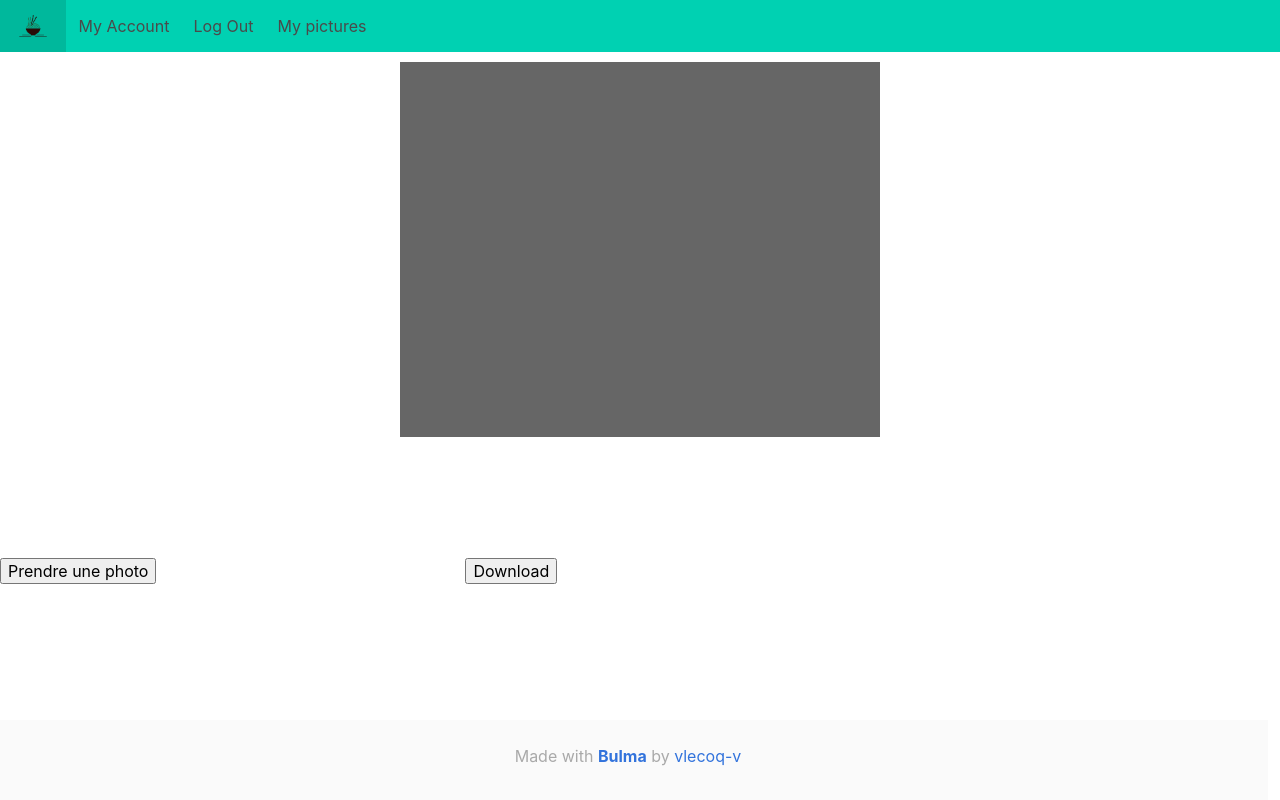
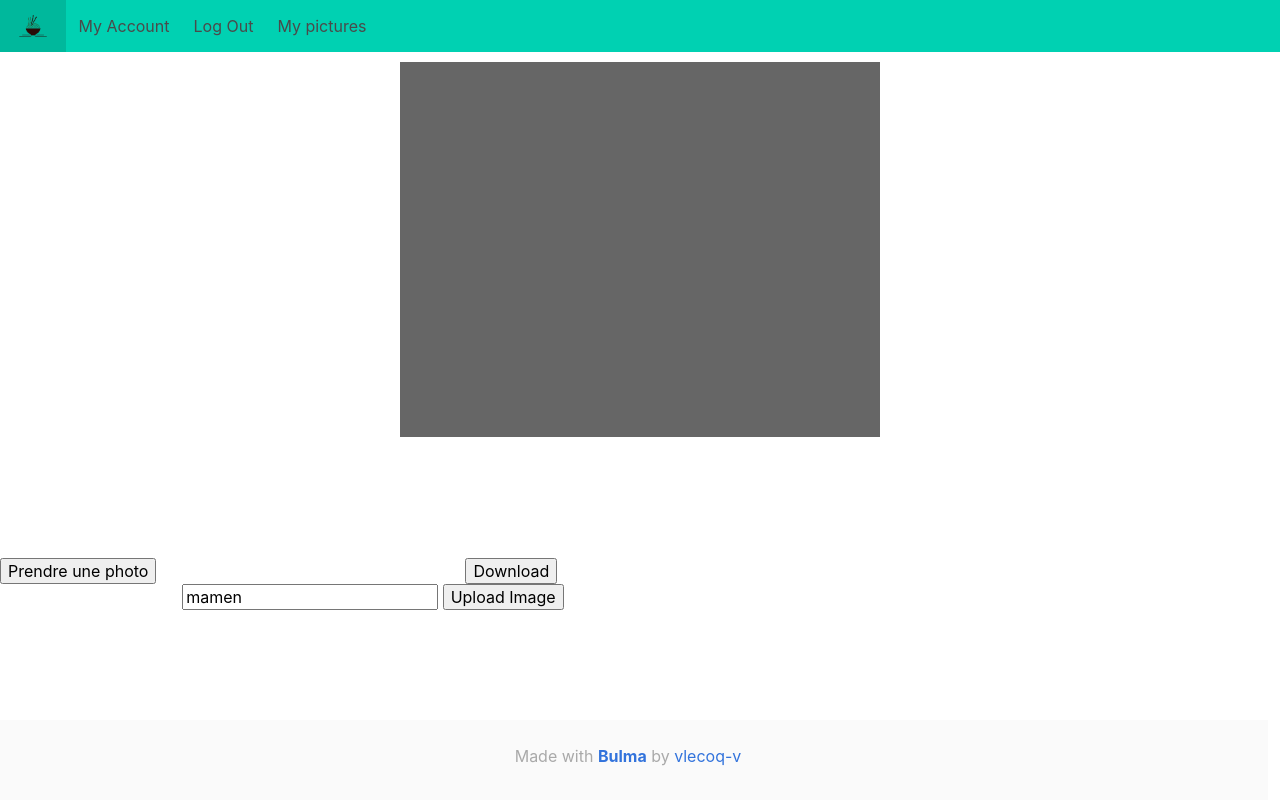
Before and after one commit to vlecoq-v/Camagru, a PHP site: page / in a window 1280 px wide. Run offline with PHP 8.4, Linux system fonts and the light colour scheme; a user stored in the database is signed in; a map, chart or similar area stays blank.

Commit message:
working on that upload function

```diff
--- a/controller/controller.php
+++ b/controller/controller.php
@@ -16,3 +16,7 @@
 function download() {
 	require('download.php');
 }
+
+function upload() {
+	require('upload.php');
+}
--- a/index.php
+++ b/index.php
@@ -22,6 +22,10 @@
 	else if ($_GET['action'] == 'download') {
 		download();
 	}
+	else if ($_GET['action'] == 'upload') {
+		echo "mamen";
+		upload();
+	}
 	else
 		display_warning("An Error has occured");
 }
--- a/public/js/webcam.js
+++ b/public/js/webcam.js
@@ -27,22 +27,12 @@
 }, false);
 
 download.addEventListener('click', function(ev){
-  // window.alert("ok");
-  var img    = canvas.toDataURL("image/png");
-  var a = $("<a>")
-    .attr("href", img)
-    .attr("download", "img.png")
-    .appendTo("body");
+  uploadImage();
+ev.preventDefault();
+}, false);
 
-a[0].click();
-
-a.remove();
-  // window.alert(img);
-  // window.open(img);
-  // img.download();
-
-  // document.write('<img src="'+img+'"/>');
-  // download();
+submit.addEventListener('click', function(ev){
+  changeImage();
 ev.preventDefault();
 }, false);
 
@@ -65,12 +55,72 @@
   // photo.setAttribute('src', canvas);
 };
 
-function download() {
-  // window.alert("ok");
-  var canvas = getElementById("canvas");
+function download_pic() {
+  var canvas = document.getElementById("canvas");
   var img    = canvas.toDataURL("image/png");
+  var main_div = document.getElementById("columns");
 
-  window.alert(img);
-  window.open(img);
-  document.write('<img src="'+img+'"/>');
+  console.log(canvas);
+  canvas = canvas.Value;
+  console.log(canvas);
+  console.log(img);
+
+//   canvas.src = "img";
+//   // window.alert("ok");
+//   console.log("in !");
+//   // window.alert(img);
+//   // window.open(img);
+//   // window.open(canvas);
+//   // document.write('<img src="'+img+'"/>');
+//     // var btn = document.createElement("a");
+//     // btn.setAttribute("href", img);
+//     // btn.setAttribute("download", "test.png");
+//     // main_div.appendChild(btn);
+//     // img.fetch('/public/img', {method: "POST", body: img});
+
+//     var request = new XMLHttpRequest();
+//   request.open("POST", "http://foo.com/submitform.php");
+//   request.send(formData);
+//     // var a = $("<a>")
+//     // .attr("href", img)
+//     // .attr("download", "img.png")
+//     // .appendTo("body");
+
+// btn.click();
+
+// a.remove();
 }
+
+function uploadImage() {
+  var canvas = document.getElementById("canvas");
+  var img = canvas.toDataURL("image/png");
+  var form = document.getElementById('uploadForm');
+  var formData = new FormData(form);
+  var xhr = new XMLHttpRequest();
+
+  console.log("sent");
+  console.log(img);
+  // window.alert("sent");
+  // formData.append('upload', img.src);
+  xhr.open('POST', 'upload.php', true);
+  xhr.setRequestHeader('Content-Type', 'application/upload');
+  xhr.send(img);
+  console.log(xhr.responseText);
+
+  // var canvasData = testCanvas.toDataURL("image/png");
+  // var ajax = new XMLHttpRequest();
+  // ajax.open("POST",'testSave.php',false);
+  // ajax.setRequestHeader('Content-Type', 'application/upload');
+  // ajax.send(canvasData );
+
+  // xhr.open('POST', img, true);
+  // xhr.addEventListener('load', function ()
+}
+
+function changeImage() {
+  var canvas = document.getElementById("canvas");
+  var img = canvas.toDataURL("image/png");
+
+  var upload = document.getElementById('upload');
+  upload.value = img;
+}
--- /dev/null
+++ b/upload.php
@@ -0,0 +1,4 @@
+<?php
+move_uploaded_file($_POST['upload'], "public/img/test.png");
+echo $_POST['upload'];
+echo "mamen";
--- a/view/Homepage.php
+++ b/view/Homepage.php
@@ -1,5 +1,5 @@
   <!-- columns ------------------------------------------------------------------------------------->
-  <div class="columns">
+	<div class="columns" id ="columns">
 		<div class="column">
 			<div id="container">
 				<video autoplay="true" id="videoElement"></video>
@@ -9,6 +9,12 @@
 			<!-- <img src="http://placekitten.com/g/320/261" id="photo" alt="photo"> -->
 			<button id="download">Download</button>
 			<script src="public/js/webcam.js"></script>
+			<form action="upload.php" method="post" enctype="multipart/form-data" id="uploadForm">
+				Select image to upload:
+				<input type="text" value="mamen" name="upload">
+				<!-- <input type="file" name="fileToUpload" id="fileToUpload"> -->
+				<input type="submit" value="Upload Image" name="submit" id="submit">
+			</form>
 			<!-- <form action="index.php?action=download" method="post">Download</form> -->
 			<!-- <button type="submit" onclick="window.open('canvas')">Download</button> -->
   </div>
--- a/view/header.php
+++ b/view/header.php
@@ -14,7 +14,7 @@
 		<nav class="navbar is-primary" role="navigation" aria-label="main navigation">
 			<div class="navbar-brand">
 				<a href="index.php" class="navbar-item">
-					<img src="../public/img/ramen-logo.png" alt="Turn your world into a funky manga one">
+					<img src="../public/img/filters/ramen-logo.png" alt="Turn your world into a funky manga one">
 				</a>
 				<button class="button navbar-burger">
 					<span></span>
```
Also changed, not shown: public/img/filters/afro-hair.png (renamed from public/img/afro-hair.png), public/img/filters/radial comic.jpeg (renamed from public/img/radial comic.jpeg), public/img/filters/ramen-logo.png (renamed from public/img/ramen-logo.png), public/img/filters/sayan-hair.png (renamed from public/img/sayan-hair.png).
